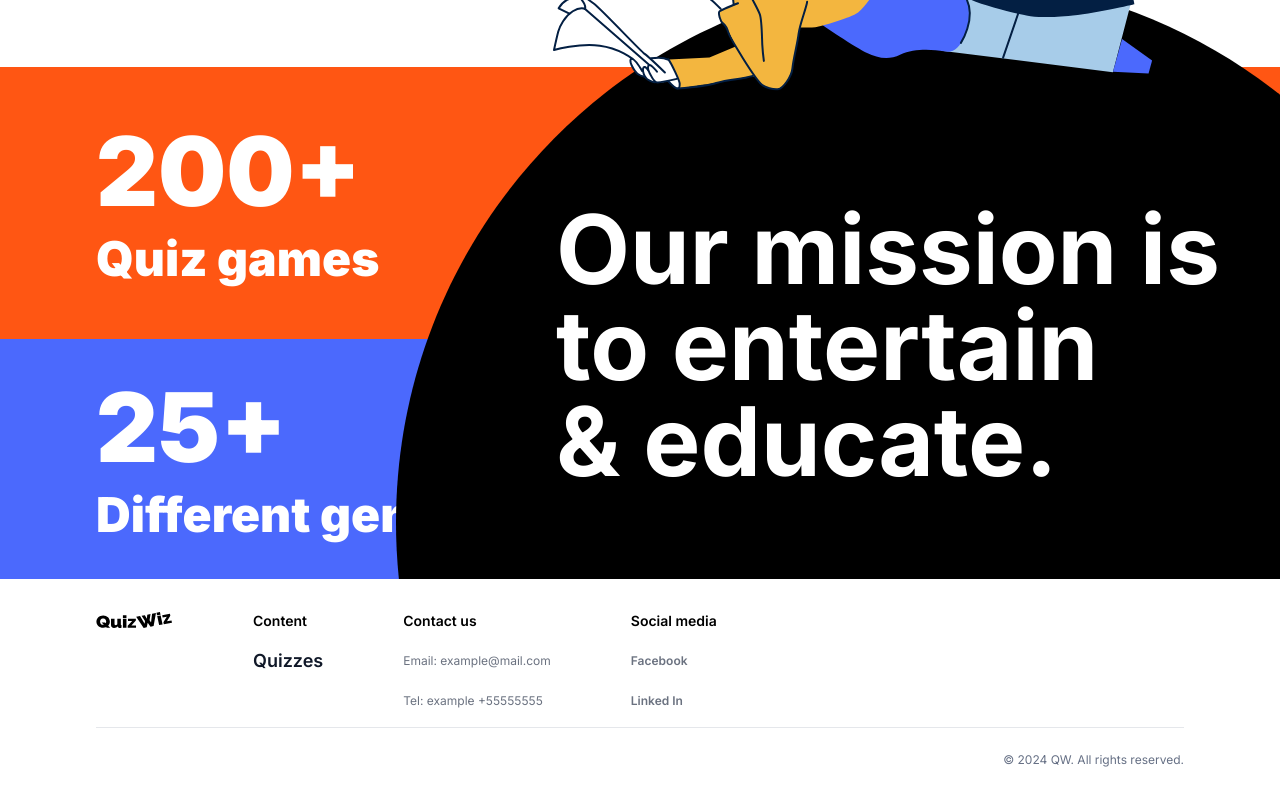
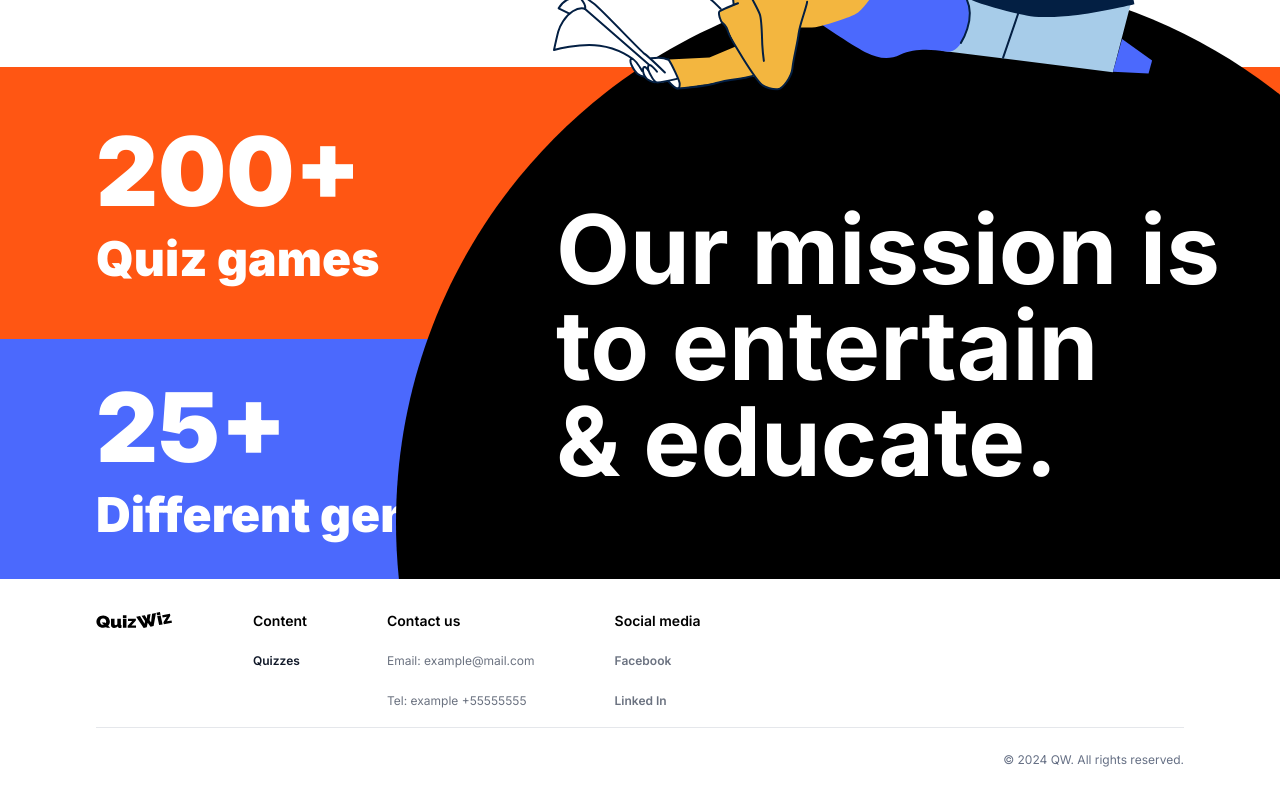
Before and after one commit to SousouBer/quizwiz-frontend, a Vue app: page /landing in a window 1280 px wide. Shown: the part 416-1216 px from the top of the page. Built offline with nearby package versions, Linux system fonts and the light colour scheme.

Commit message:
fix: fix header quizzes link route

```diff
--- a/src/components/ui/links/LinkQuizzes.vue
+++ b/src/components/ui/links/LinkQuizzes.vue
@@ -1,11 +1,9 @@
 <template>
-  <div>
-    <router-link
-      to="/landing"
-      class="text-dark-blue-gray text-lg font-semibold hover:text-gray-600 transition-colors duration-300 ease-in-out"
-      >Quizzes</router-link
-    >
-  </div>
+  <router-link
+    to="quizzes"
+    class="text-dark-blue-gray text-lg font-semibold hover:text-gray-600 transition-colors duration-300 ease-in-out"
+    >Quizzes</router-link
+  >
 </template>
 
 <script>
```
